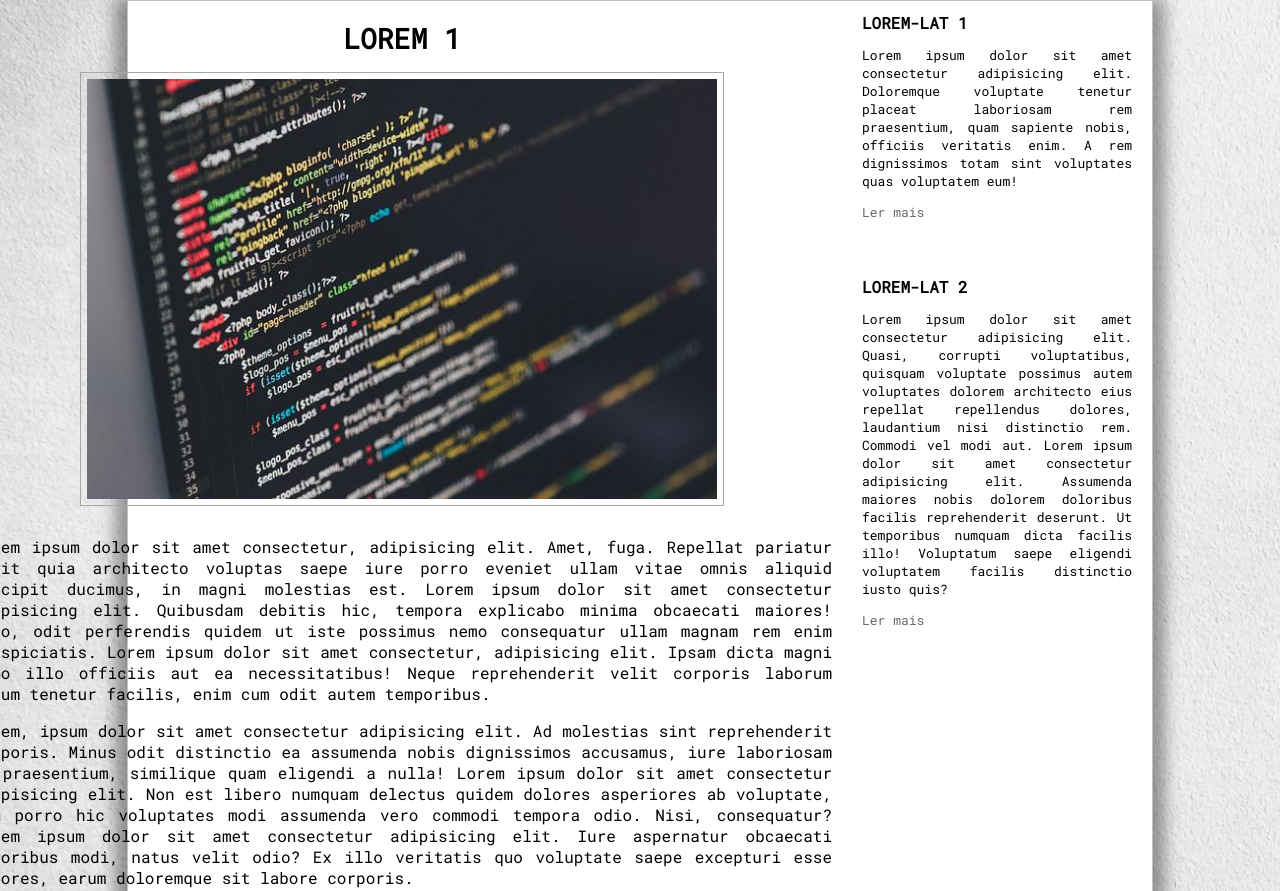
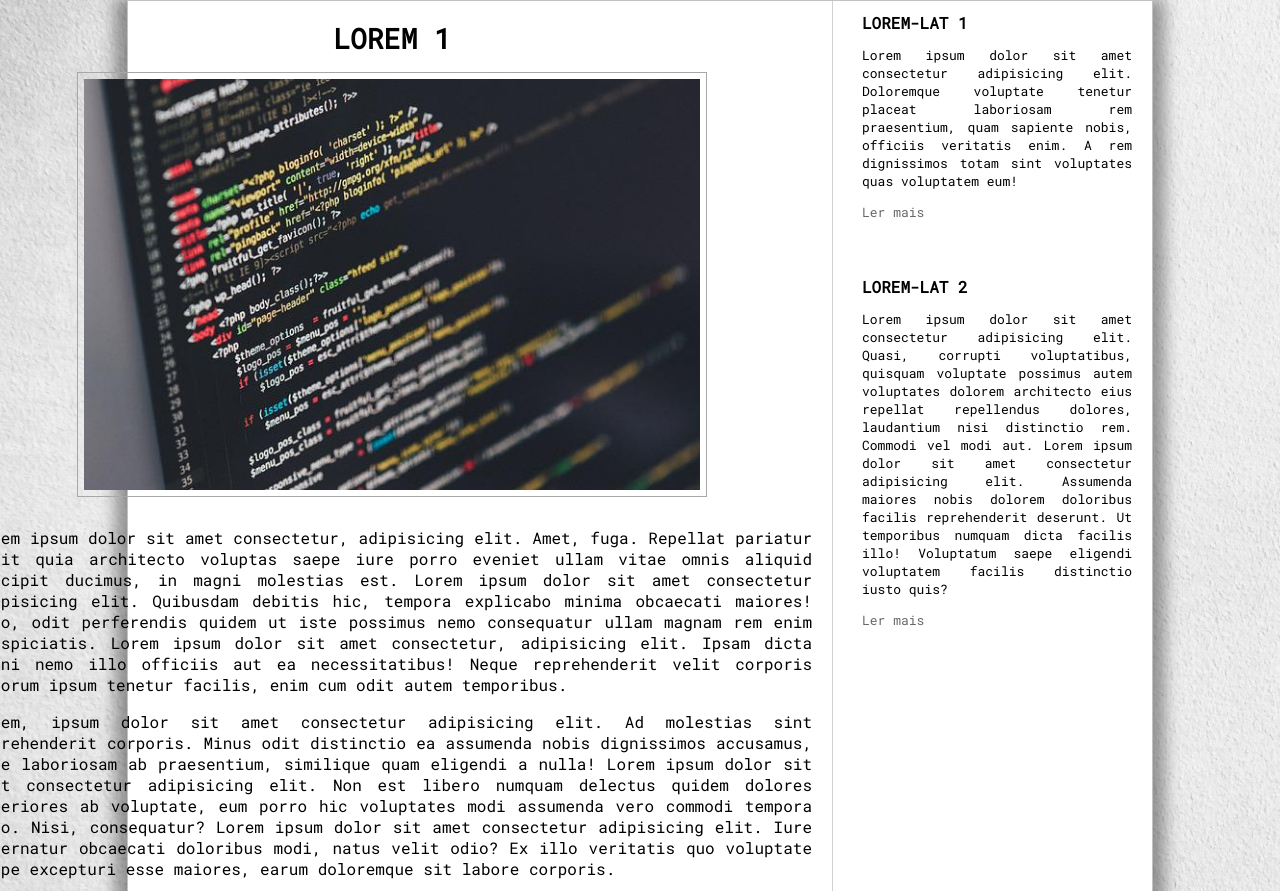
Before and after one commit to HarllonCS/TechBlog, a plain HTML site: page html/index.html in a window 1280 px wide. Shown: the top 891 px of the page. Drawn offline with Linux system fonts and the light colour scheme.

```diff
--- a/css/style.css
+++ b/css/style.css
@@ -36,8 +36,9 @@ a {
 /* Conteúdo principal da direita */
 
 #cont-dir-principal {
-    width: 900px;
+    width: 880px;
     float: left;
+    border-right: 1px solid #d1d1d1;
 }
 
 #cont-dir-principal img {
```
